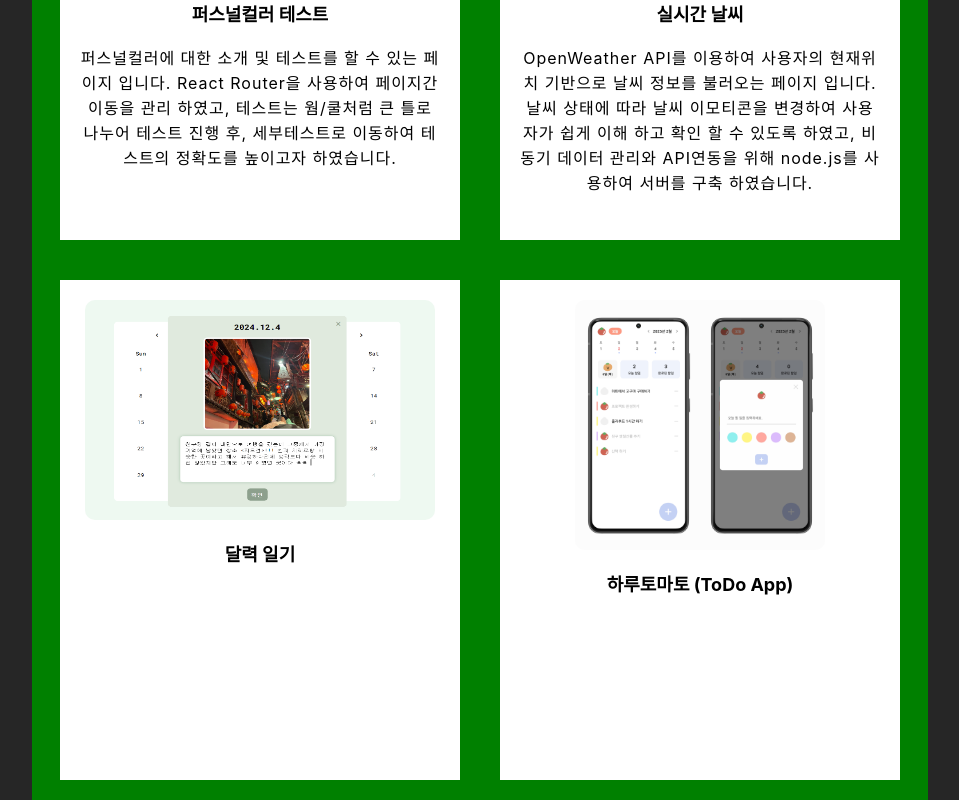
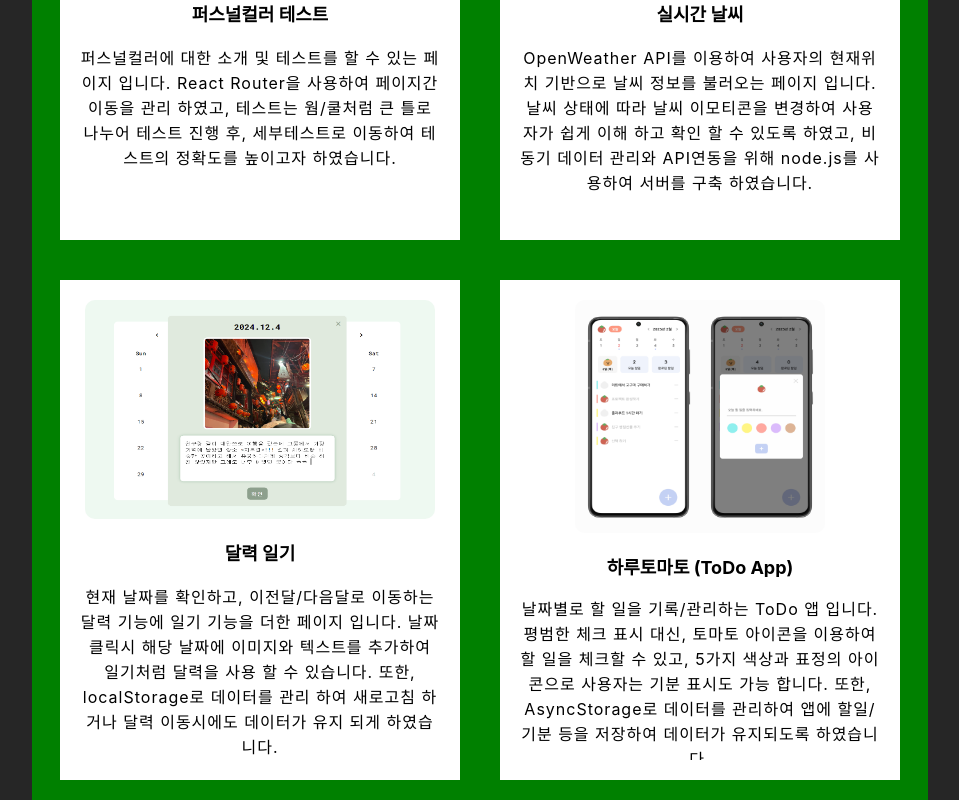
Before and after one commit to jizero1/react-portfolio2, a React (Create React App) app: page / in a window 1280 px wide. Shown: the part 2830-3630 px from the top of the page, without its empty margins (160-1119 px from the left). Built offline with nearby package versions, Linux system fonts and the light colour scheme.

Commit message:
project.js에 달력일기,하루토마토 about설명 추가

```diff
--- a/src/components/Project.js
+++ b/src/components/Project.js
@@ -12,8 +12,8 @@ const ProjectCard = () => {
     const card = [
         { projectName: "퍼스널컬러 테스트", projectAbout: "퍼스널컬러에 대한 소개 및 테스트를 할 수 있는 페이지 입니다. React Router을 사용하여 페이지간 이동을 관리 하였고, 테스트는 웜/쿨처럼 큰 틀로 나누어 테스트 진행 후, 세부테스트로 이동하여 테스트의 정확도를 높이고자 하였습니다.", className: "projectCard-img common-img", img: "/images/personal.png", alt: "퍼스널컬러 테스트 이미지" },
         { projectName: "실시간 날씨", projectAbout: "OpenWeather API를 이용하여 사용자의 현재위치 기반으로 날씨 정보를 불러오는 페이지 입니다. 날씨 상태에 따라 날씨 이모티콘을 변경하여 사용자가 쉽게 이해 하고 확인 할 수 있도록 하였고, 비동기 데이터 관리와 API연동을 위해 node.js를 사용하여 서버를 구축 하였습니다.", className: "projectCard-img common-img", img: "/images/weather.png", alt: "실시간 날씨 이미지" },
-        { projectName: "달력 일기", projectAbout: "", className: "projectCard-img common-img", img: "/images/calendar.png", alt: "일기 캘린더 이미지" },
-        { projectName: "하루토마토 (ToDo App)", projectAbout: "", className: "projectCard-AppImg common-img", img: "/images/todoApp.jpeg", alt: "투두앱 이미지" }
+        { projectName: "달력 일기", projectAbout: "현재 날짜를 확인하고, 이전달/다음달로 이동하는 달력 기능에 일기 기능을 더한 페이지 입니다. 날짜 클릭시 해당 날짜에 이미지와 텍스트를 추가하여 일기처럼 달력을 사용 할 수 있습니다. 또한, localStorage로 데이터를 관리 하여 새로고침 하거나 달력 이동시에도 데이터가 유지 되게 하였습니다.", className: "projectCard-img common-img", img: "/images/calendar.png", alt: "일기 캘린더 이미지" },
+        { projectName: "하루토마토 (ToDo App)", projectAbout: "날짜별로 할 일을 기록/관리하는 ToDo 앱 입니다. 평범한 체크 표시 대신, 토마토 아이콘을 이용하여 할 일을 체크할 수 있고, 5가지 색상과 표정의 아이콘으로 사용자는 기분 표시도 가능 합니다. 또한, AsyncStorage로 데이터를 관리하여 앱에 할일/기분 등을 저장하여 데이터가 유지되도록 하였습니다.", className: "projectCard-AppImg common-img", img: "/images/todoApp.jpeg", alt: "투두앱 이미지" }
     ]
     return (
         <div className="projectCard-container common-flex">
```
